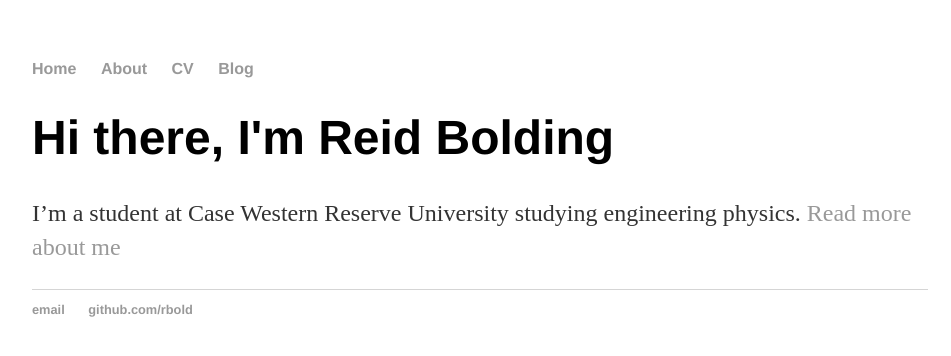
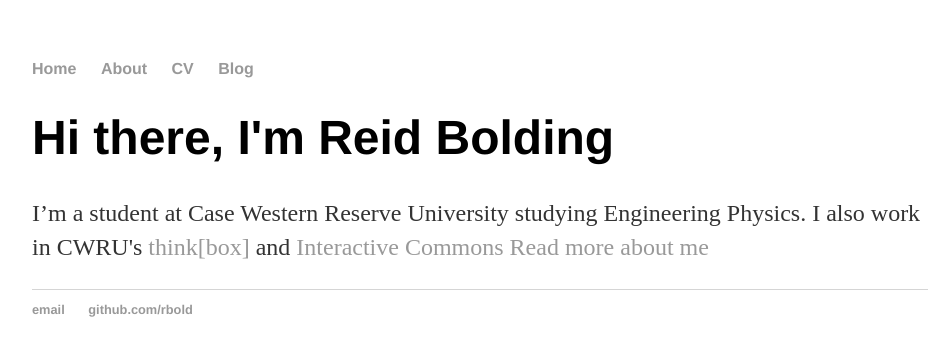
Before and after one commit to rbold/rbold.github.io, a Jekyll site: the page built from index.html, in a window 1280 px wide. Shown: the top 356 px of the page, without its empty margins (160-1111 px from the left). Built offline with Jekyll 4.4.1, drawn with Linux system fonts in a browser that asks for light colours.

Commit message:
update index

```diff
--- a/index.html
+++ b/index.html
@@ -4,5 +4,8 @@ title: Reid Bolding
 ---
 <div class="blurb">
 	<h1>Hi there, I'm Reid Bolding</h1>
-	<p>I’m a student at Case Western Reserve University studying engineering physics. <a href="/about">Read more about me</a></p>
+	<p>I’m a student at Case Western Reserve University studying Engineering Physics.
+		I also work in CWRU's <a href="http://thinkbox.case.edu/">think[box]</a>
+		and <a href="https://interactive-commons.webflow.io/">Interactive Commons</a>
+		 <a href="/about">Read more about me</a></p>
 </div><!-- /.blurb -->
```
